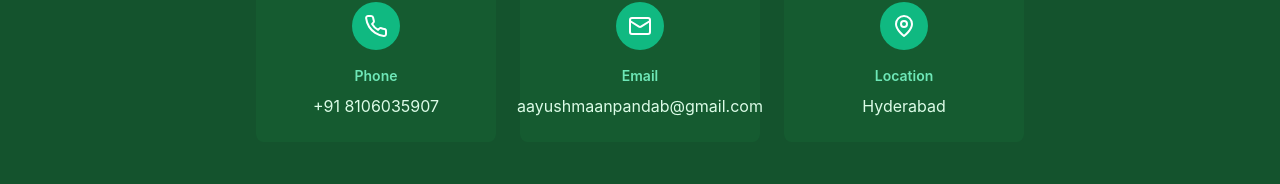
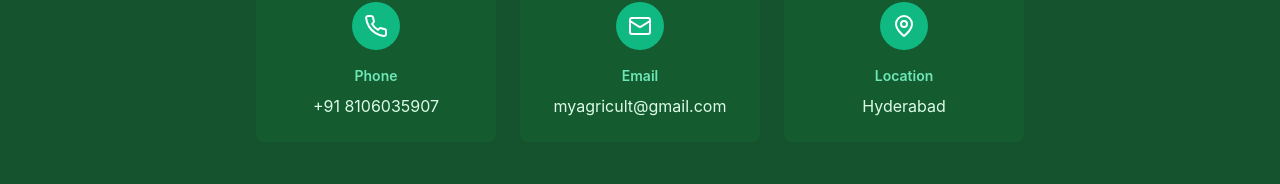
Before and after one commit to TheAPDev/MyAgricult, a React (Vite) app: page / in a window 1280 px wide. Shown: the part 1986-2170 px from the top of the page. Built offline with nearby package versions, Linux system fonts and the light colour scheme.

Commit message:
Update contact email to myagricult@gmail.com

```diff
--- a/src/components/Contact.tsx
+++ b/src/components/Contact.tsx
@@ -12,8 +12,8 @@ const Contact: React.FC = () => {
     {
       icon: Mail,
       label: "Email",
-      value: "aayushmaanpandab@gmail.com",
-      href: "mailto:aayushmaanpandab@gmail.com"
+  value: "myagricult@gmail.com",
+  href: "mailto:myagricult@gmail.com"
     },
     {
       icon: MapPin,
```
